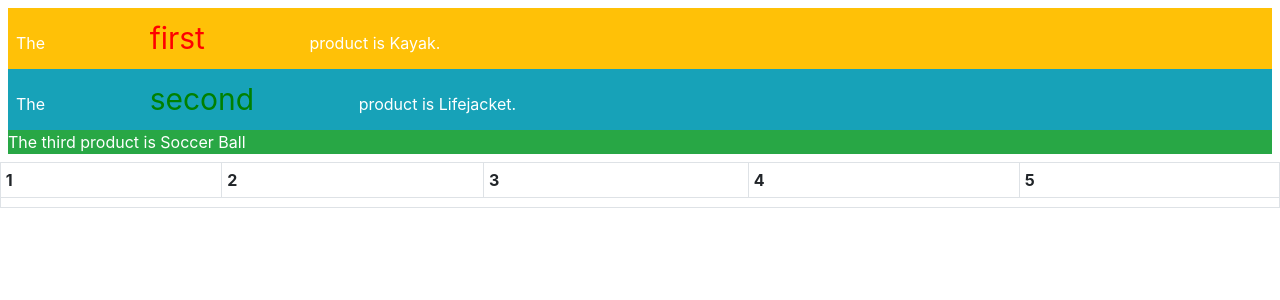
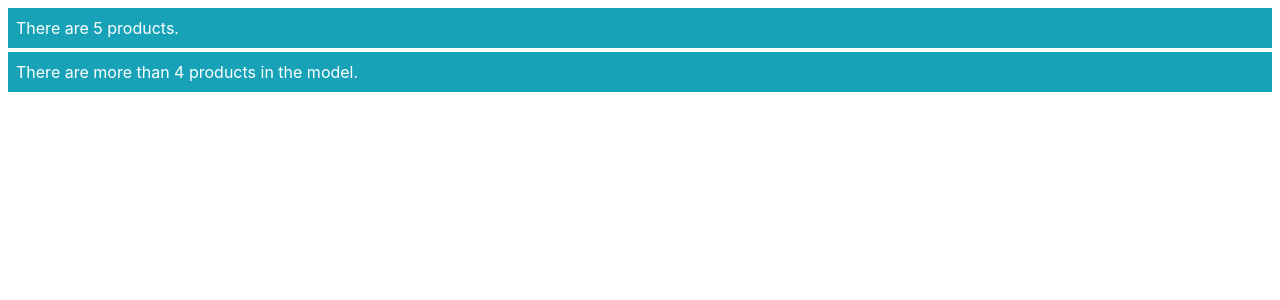
Before and after one commit to ArtDecade/pro-angular-9-moi, an Angular app in the folder ang-example/: page / in a window 1280 px wide. Shown: the top 300 px of the page. Built offline with nearby package versions, Linux system fonts and the light colour scheme.

Commit message:
Through Listing 13-3.

```diff
--- a/ang-example/src/app/component.ts
+++ b/ang-example/src/app/component.ts
@@ -1,6 +1,6 @@
 import { ApplicationRef, Component } from "@angular/core";
+import { Product } from "src/models/product.model";
 import { Model } from "src/models/repository.model";
-import { Product } from "src/models/product.model";
 
 @Component({
     selector: "app",
@@ -19,69 +19,23 @@ export class ProductComponent {
         return this.model.getProducts()[position];
     }
 
-    getClassesByPosition(position: number): string {
-        let product = this.getProductByPosition(position);
-        return "p-2 " + (!this.isPriceGTE(product.id, 50) ? "bg-info" : "bg-warning");
-    }
-
-    getClasses(key: number): string {
-        let pr:number;
-        let product = this.model.getProduct(key);
-
-        if(product?.price) {
-            pr = product.price;
+    getProduct(key: number): Product {
+        let p = this.model.getProduct(key);
+        if(!p) {
+            return new Product();
         } else {
-            pr = 0;
-        }
-        return "p-2 " + (pr< 50 ? "bg-info" : "bg-warning");
-    }
-
-    getStyles(key: number) {
-        let product = this.model.getProduct(key);
-        if(!product) {
-            return null;
-        } else {
-            return {
-                fontSize: "30px",
-                "margin.px": 100,
-                color: this.isPriceGTE(key, 50) ? "red" : "green"
-            }
-        }
-
-    }
-    isPriceGTE (productID: number | undefined, price: number | undefined): boolean {
-        let prod: Product | undefined;
-        if(!productID || !price) {
-            return false;
-        } else {
-            prod = this.model.getProduct(productID);
-        }
-
-        let prodPrice: number | undefined;
-        if(!prod){
-            return false;
-        } else{
-            prodPrice = prod.price;
-        }
-
-        if(!prodPrice) {
-            return false;
-        } else {
-            let gte : boolean = true;
-            if(prodPrice < price) {
-                gte = false;
-            }
-            return gte;
+            return p;
         }
     }
 
-    getClassMap(key: number): Object {
-        return {
-            "text-center bg-danger": this.model.getProduct(key)?.name  == "Kayak",
-            "bg-info": !this.isPriceGTE(key, 50)
-        }
+    getProducts(): Product[] {
+        return this.model.getProducts();
     }
 
-    fontSizeWithUnits: string = "30px";
-    fontSizeWithoutUnits: string = "30";
+    getProductCount(): number {
+        return this.model.getProducts().length;
+    }
+
+    targetName: string = "Kayak";
+
 }
--- a/ang-example/src/app/template.html
+++ b/ang-example/src/app/template.html
@@ -1,20 +1,11 @@
 <div class="text-white m-2">
-    <div [ngClass]="getClassesByPosition(0)">
-        The <span [ngStyle]="getStyles(1)">first</span> product is {{ getProductByPosition(0).name }}.
+    <div class="bg-info p-2">
+        There are {{ getProductCount() }} products.
     </div>
-    <div [ngClass]="getClassesByPosition(1)">
-        The <span [ngStyle]="getStyles(2)">second</span> product is {{ getProductByPosition(1).name }}.
+    <div *ngIf="getProductCount() > 4" class="bg-info p-2 mt-1">
+        There are more than 4 products in the model.
     </div>
-    <div [ngClass]="{'bg-success': !isPriceGTE(3,50),
-                                    'bg-info': isPriceGTE(3,50)}">
-       The third product is {{ model.getProductName(3) }}
+    <div *ngIf="getProductByPosition(0).name != 'Kayak'" class="bg-info p-2 mt-1">
+        The first product isn't a Kayak.
     </div>
 </div>
-<table class="table table-sm table-bordered table-striped mt-2">
-    <tr>
-        <th>1</th><th>2</th><th>3</th><th>4</th><th>5</th>
-    </tr>
-    <tr>
-        <td [attr.colspan]="model.getProducts().length"></td>
-    </tr>
-</table>
```
